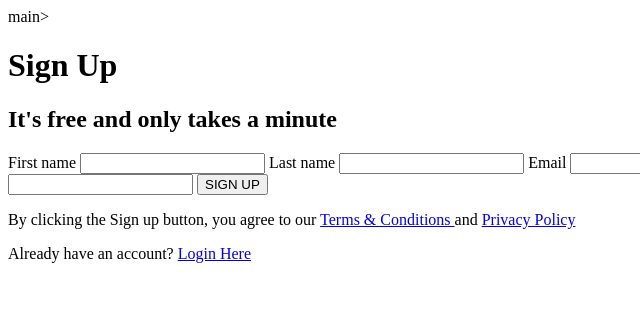
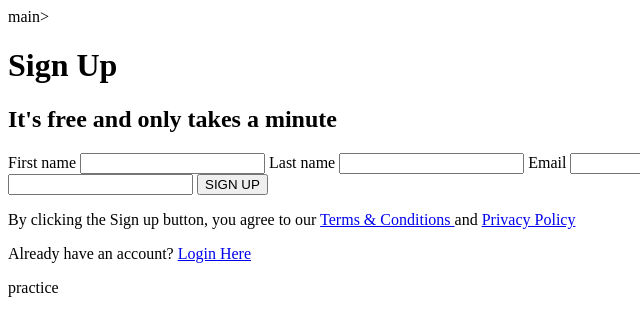
Before and after one commit to sahilt2/git_task, a plain HTML site: page index.html in a window 1280 px wide. Shown: the full height of the page, 0-640 px from the left. Drawn offline with Linux system fonts and the light colour scheme.

Commit message:
Update index.html

```diff
--- a/index.html
+++ b/index.html
@@ -38,5 +38,8 @@
         <p>Already have an account? <a href="#">Login Here</a></p>
         </div>
     </main>
+    <div>
+      <P>practice</p>
+    </div>
   </body>
 </html>
```
